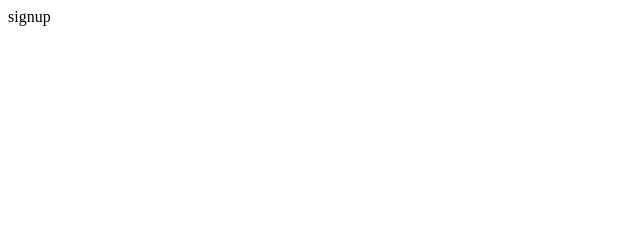
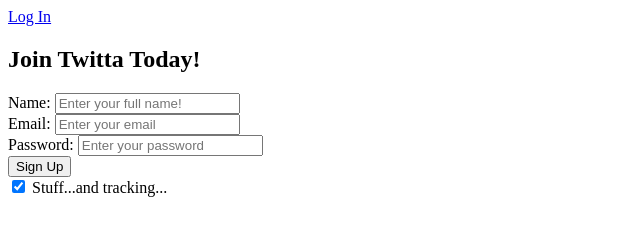
Before and after one commit to aschwizzy710/express_static, a website: page public/html/signup.html in a window 1280 px wide. Shown: the whole page, without its empty margins (0-640 px from the left). Drawn offline with Linux system fonts and the light colour scheme.

Commit message:
completed the layout of the signup page

```diff
--- a/public/html/signup.html
+++ b/public/html/signup.html
@@ -1 +1,33 @@
-signup
+<!DOCTYPE html>
+<html>
+<head>
+  <title>Twitta...</title>
+</head>
+<body>
+  <header>
+    <a href="/login">Log In</a>
+  </header>
+  <main>
+    <h2>Join Twitta Today!</h2>
+    <form action="/signup">
+      <div>
+        <label for="name">Name:</label>
+        <input type="text" placeholder="Enter your full name!" required>
+      </div>
+      <div>
+        <label for="email">Email:</label>
+        <input type="email" placeholder="Enter your email" required>
+      </div>
+      <div>
+        <label for="password">Password:</label>
+        <input type="password" placeholder="Enter your password" required>
+      </div>
+              <button type="submit">Sign Up</button>
+      <div>
+        <input type="checkbox" checked> Stuff...and tracking...
+      </div>
+
+    </form>
+  </main>
+</body>
+</html>
```
